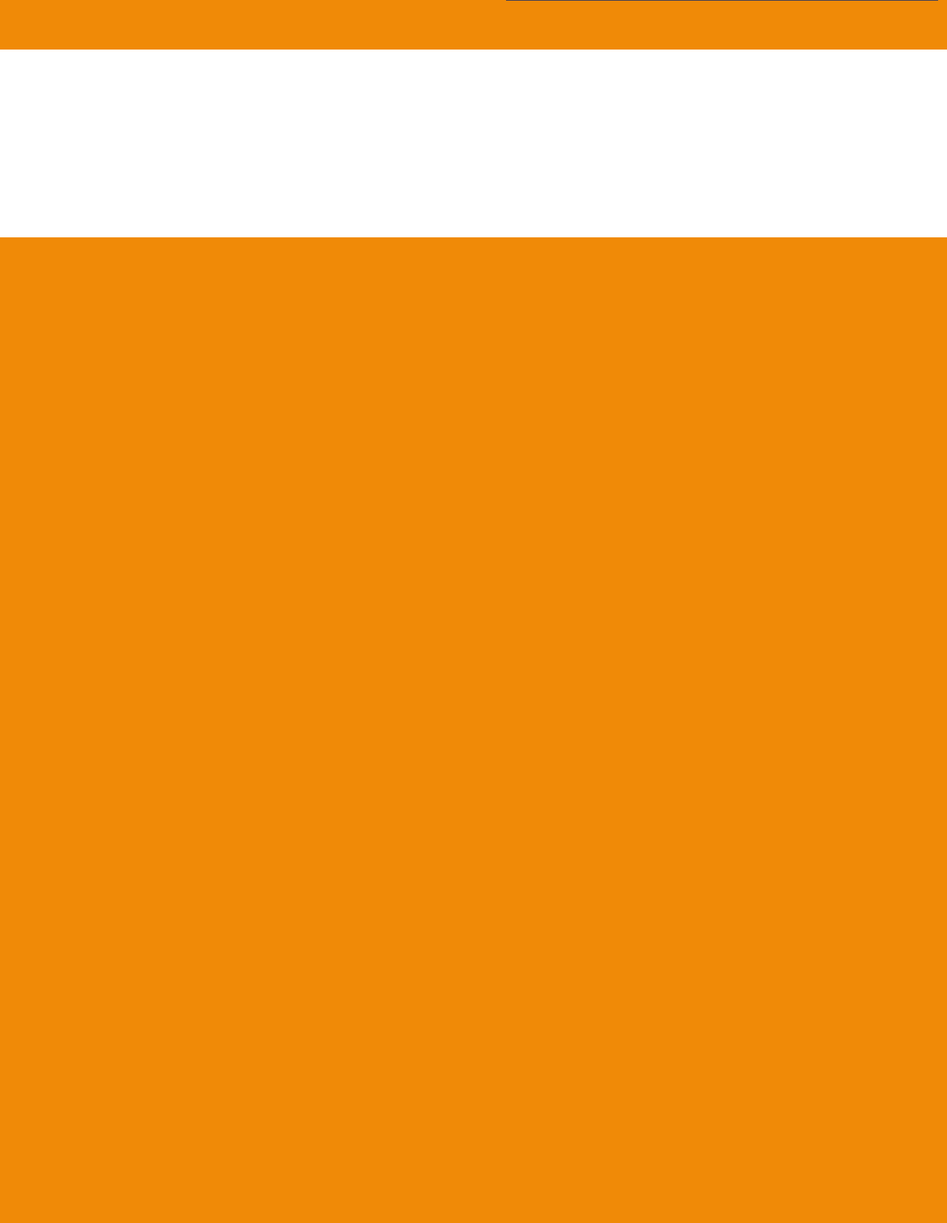
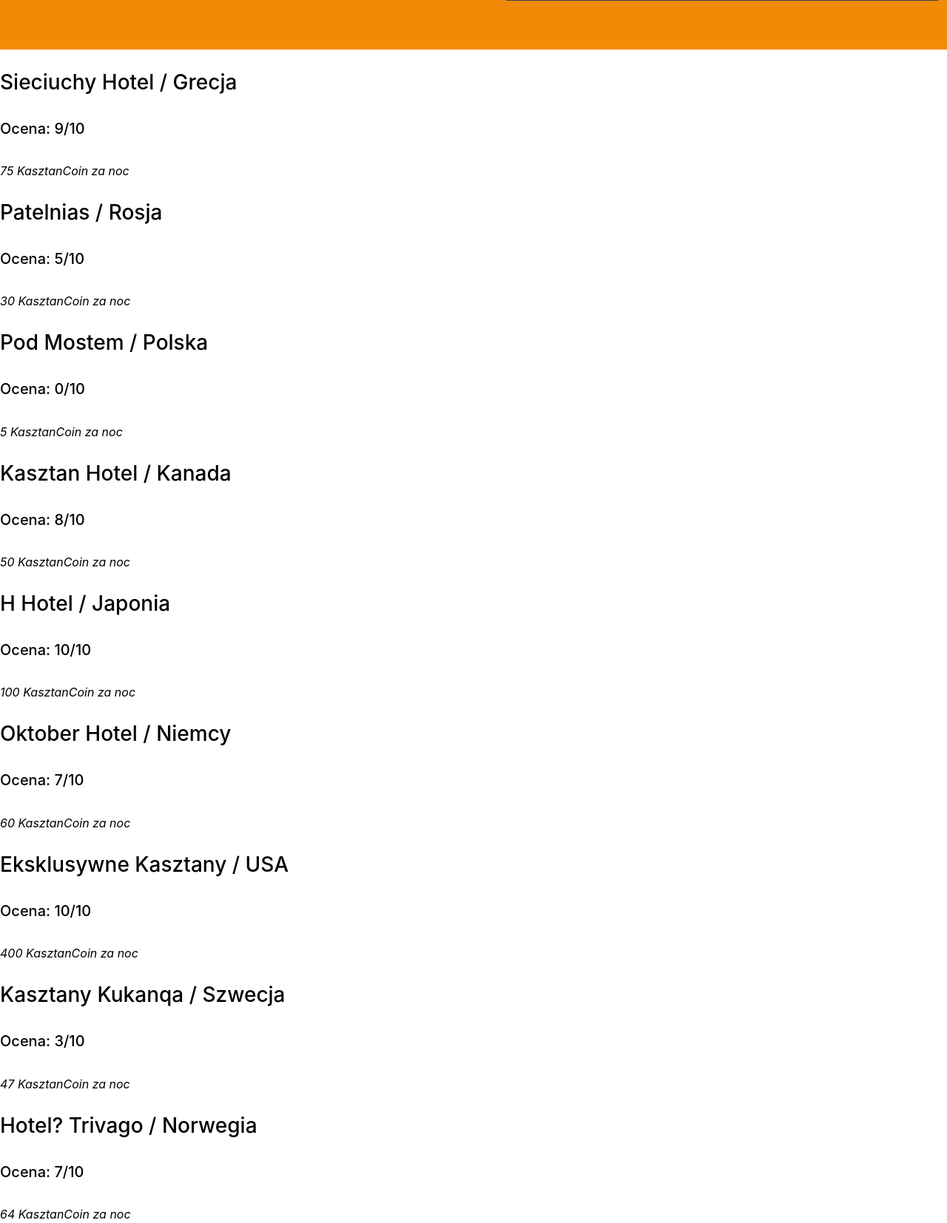
Before and after one commit to Kasztan-Corporation/kasztan-travel, a PHP site: page / in a window 1280 px wide. Shown: the part 479-2133 px from the top of the page at 74% size. Before the commit the page ends 800 px from the top, so only its background shows below. Run offline with PHP 8.4, Linux system fonts and the light colour scheme.

Commit message:
wypisywanie hoteli

```diff
--- a/components.php
+++ b/components.php
@@ -2,7 +2,12 @@
 
 class Components
 {
-	public function listing(string $title = "Hotel", string $price = "50", array $ratings = ["5", "5"])
+	public function listing(string $title = "Hotel", string $price = "50", string $ratings = "5", string $country = "Poland, pls help")
 	{
+		echo "<div>
+			<h3>" . $title . " / " . $country . "</h3>
+			<h5>Ocena: " . $ratings . "/10</h5>
+			<i>" . $price . " KasztanCoin za noc</i>
+		</div>";
 	}
 }
--- a/hotels.xml
+++ b/hotels.xml
@@ -1,12 +1,12 @@
 <?xml version="1.0" encoding="UTF-8" standalone="yes"?>
 <hotels>
-	<hotel name="Sieciuchy Hotel" price="75" country="Grecja" stars="9" stars2="10" />
-	<hotel name="Patelnias" price="30" country="Rosja" stars="5" stars2="7" />
-	<hotel name="Pod Mostem" price="5" country="Polska" stars="0" stars2="0" />
-	<hotel name="Kasztan Hotel" price="50" country="Kanada" stars="8" stars2="9" />
-	<hotel name="H Hotel" price="100" country="Japonia" stars="10" stars2="9" />
-	<hotel name="Oktober Hotel" price="60" country="Niemcy" stars="7" stars2="8" />
-	<hotel name="Eksklusywne Kasztany" price="400" country="USA" stars="10" stars2="5" />
-	<hotel name="Kasztany Kukanqa" price="47" country="Szwecja" stars="3" stars2="2" />
-	<hotel name="Hotel? Trivago" price="64" country="Norwegia" stars="7" stars2="6" />
+	<hotel name="Sieciuchy Hotel" price="75" country="Grecja" stars="9" />
+	<hotel name="Patelnias" price="30" country="Rosja" stars="5" />
+	<hotel name="Pod Mostem" price="5" country="Polska" stars="0" />
+	<hotel name="Kasztan Hotel" price="50" country="Kanada" stars="8" />
+	<hotel name="H Hotel" price="100" country="Japonia" stars="10" />
+	<hotel name="Oktober Hotel" price="60" country="Niemcy" stars="7" />
+	<hotel name="Eksklusywne Kasztany" price="400" country="USA" stars="10" />
+	<hotel name="Kasztany Kukanqa" price="47" country="Szwecja" stars="3" />
+	<hotel name="Hotel? Trivago" price="64" country="Norwegia" stars="7" />
 </hotels>
--- a/index.php
+++ b/index.php
@@ -34,7 +34,13 @@ $cmp = new Components();
 		</div>
 	</header>
 	<main>
-
+		<?php
+		$xmlstr = file_get_contents("hotels.xml");
+		$hotels = new SimpleXMLElement($xmlstr);
+		for ($i = 0; $i < sizeof($hotels); $i++) {
+			$cmp->listing($hotels->hotel[$i]["name"], $hotels->hotel[$i]["price"], $hotels->hotel[$i]["stars"], $hotels->hotel[$i]["country"]);
+		}
+		?>
 	</main>
 	<footer></footer>
 </body>
```
